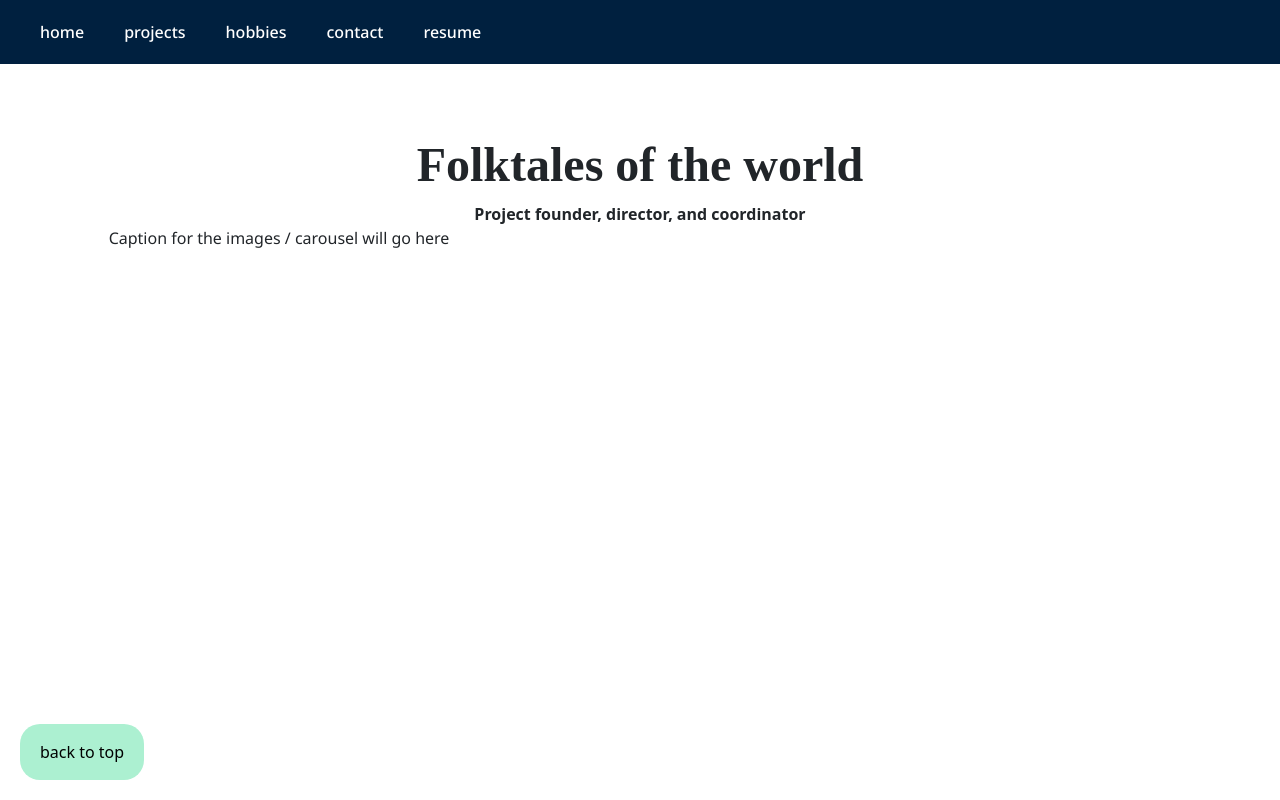
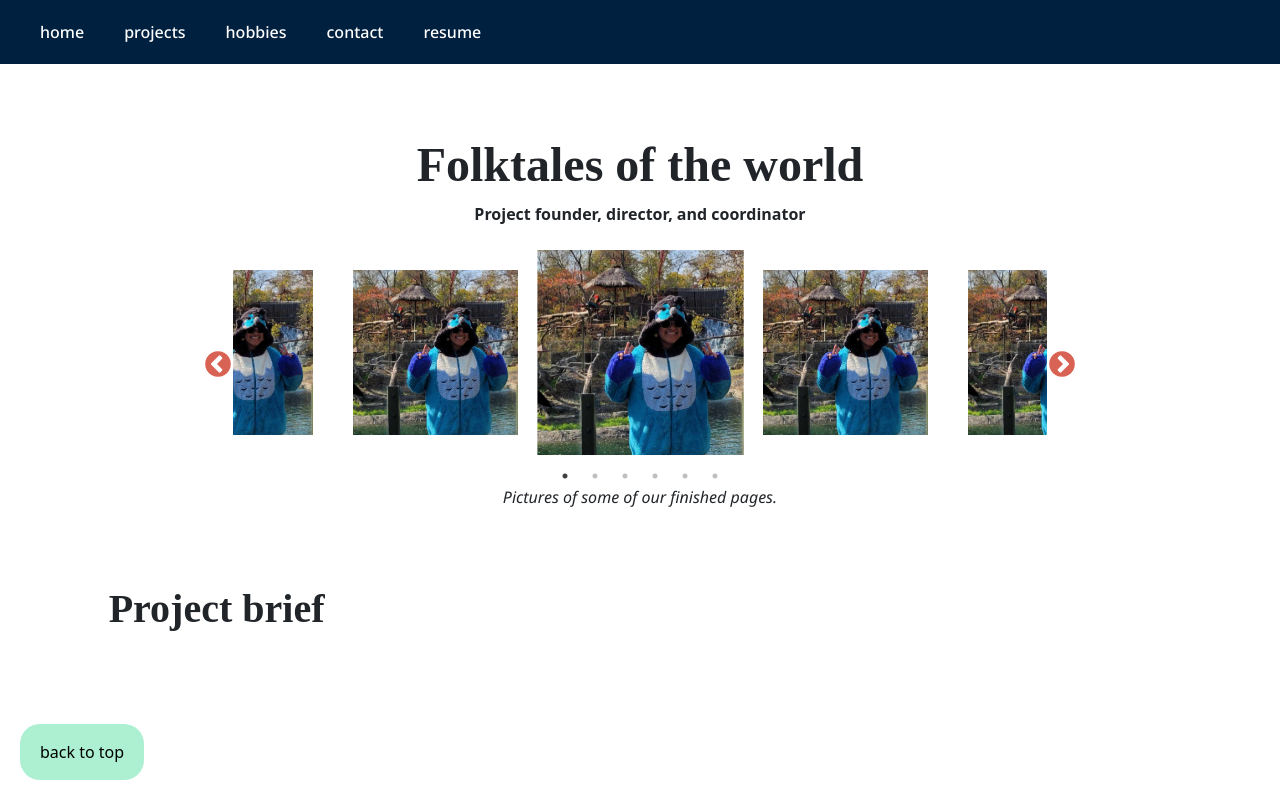
Before and after one commit to NayanaAg/portfolio, a Next.js app: page /projects/folktales in a window 1280 px wide. Built offline with nearby package versions, Linux system fonts and the light colour scheme; a web font is replaced by a local one.

Commit message:
create project carousel component to use in subpages

```diff
--- /dev/null
+++ b/app/components/carousel.tsx
@@ -0,0 +1,50 @@
+import React, { Component } from "react";
+import Slider from "@ant-design/react-slick";
+
+import "slick-carousel/slick/slick.css";
+import "slick-carousel/slick/slick-theme.css";
+
+import ProjectList from "../projects/data.json";
+import "../projects/projects.css";
+
+function CenterMode(props) {
+
+    let project = ProjectList[props.project]
+
+    const settings = {
+        className: "center",
+        centerMode: true,
+        dots: true,
+        infinite: true,
+        centerPadding: "100px",
+        slidesToShow: 3,
+        speed: 500,
+        focusOnSelect: true
+    };
+    return (
+        <div className="slider-container project-carousel mx-3 my-4">
+            <Slider {...settings}>
+                <div>
+                    <img src="../images/hero-banner.jpg" />
+                </div>
+                <div>
+                    <img src="../images/hero-banner.jpg" />
+                </div>
+                <div>
+                    <img src="../images/hero-banner.jpg" />
+                </div>
+                <div>
+                    <img src="../images/hero-banner.jpg" />
+                </div>
+                <div>
+                    <img src="../images/hero-banner.jpg" />
+                </div>
+                <div>
+                    <img src="../images/hero-banner.jpg" />
+                </div>
+            </Slider>
+        </div>
+    );
+}
+
+export default CenterMode;
--- a/app/projects/folktales/page.tsx
+++ b/app/projects/folktales/page.tsx
@@ -1,8 +1,15 @@
+"use client";
+
 import React from "react";
+
 import GlobalNav from "../../components/nav";
 import TopButton from "../../components/top-btn";
+import Carousel from "../../components/carousel";
+
+import "slick-carousel";
 
 export default function Page() {
+
     return <>
 
         <div id="container">
@@ -19,9 +26,21 @@ export default function Page() {
 
                 <section>
                     <div className="row">
+                        <div className="col-8 offset-2 text-center">
+                            <Carousel />
+                            <p className="carousel-desc">Pictures of some of our finished pages.</p>
+
+                        </div>
+
+                    </div>
+                </section>
+
+                <section>
+                    <div className="row">
                         <div className="col-10 offset-1">
-                            {/*The images for this project will go here*/}
-                            <p>Caption for the images / carousel will go here</p>
+                            <h2>
+                                Project brief
+                            </h2>
                         </div>
                     </div>
                 </section>
--- a/app/projects/projects.css
+++ b/app/projects/projects.css
@@ -32,3 +32,29 @@
     color: black !important;
     font-size: var(--h3-size);
 }
+
+.project-carousel button {
+    display: inline-block;
+}
+
+.slick-prev,.slick-next {
+    transform: scale(1.5);
+  }
+
+.slick-prev:before,.slick-next:before {
+    color: var(--accent);
+    opacity: 100%;
+}
+
+.project-carousel img {
+    padding: 20px;
+    width: 100%;
+}
+
+.project-carousel .center .slick-center {
+    transform: scale(1.25, 1.25) !important;
+}
+
+.carousel-desc {
+    font-style: italic;
+}
--- a/package.json
+++ b/package.json
@@ -13,11 +13,13 @@
   "author": "",
   "license": "ISC",
   "dependencies": {
+    "@ant-design/react-slick": "^1.1.2",
     "bootstrap-icons": "^1.11.3",
     "next": "^15.0.1",
     "react": "^18.3.1",
     "react-dom": "^18.3.1",
-    "react-fast-marquee": "^1.6.5"
+    "react-fast-marquee": "^1.6.5",
+    "slick-carousel": "^1.8.1"
   },
   "devDependencies": {
     "@types/node": "22.8.2",
```
Also changed, not shown: 1 other file (tests, documents, lock files or other folders).
